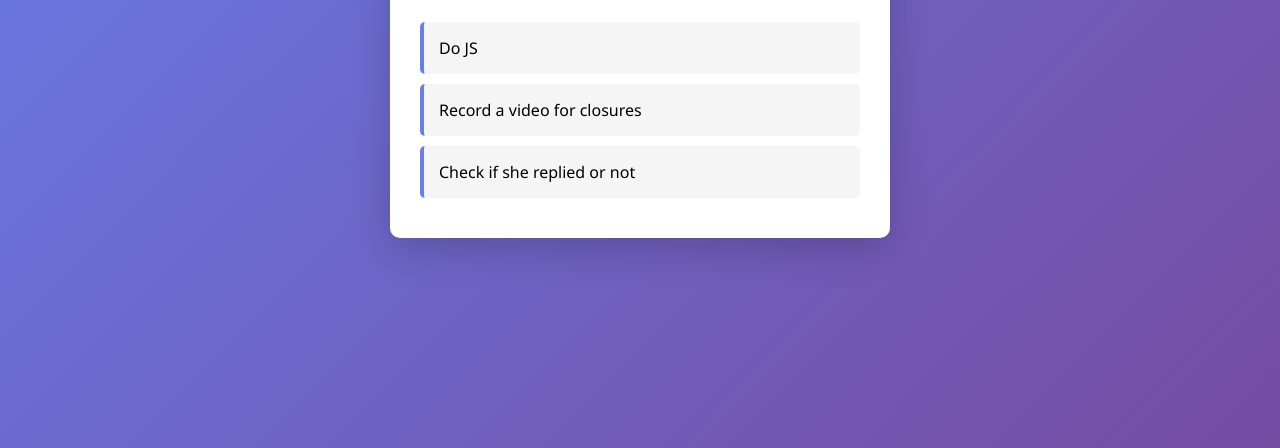
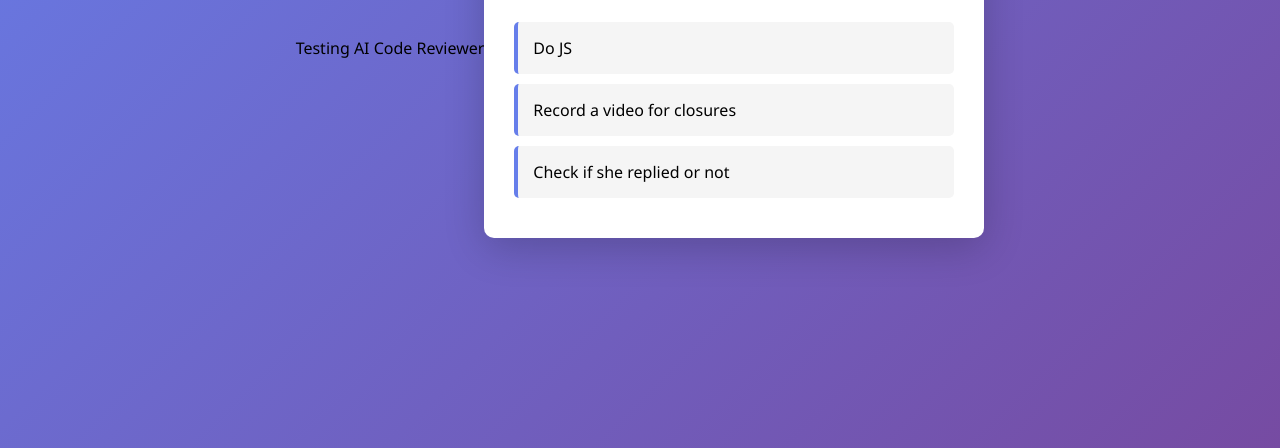
Before and after one commit to adiwashere/todo, a plain HTML site: page index.html in a window 1280 px wide. Shown: the part 352-800 px from the top of the page. Drawn offline with Linux system fonts and the light colour scheme; no server answers.

Commit message:
Add testing paragraph to index.html

```diff
--- a/index.html
+++ b/index.html
@@ -109,6 +109,7 @@
     </style>
 </head>
 <body>
+    <p>Testing AI Code Reviewer</p>
     <div class="container">
         <h1>My Todo List</h1>
         <div class="input-section">
```
